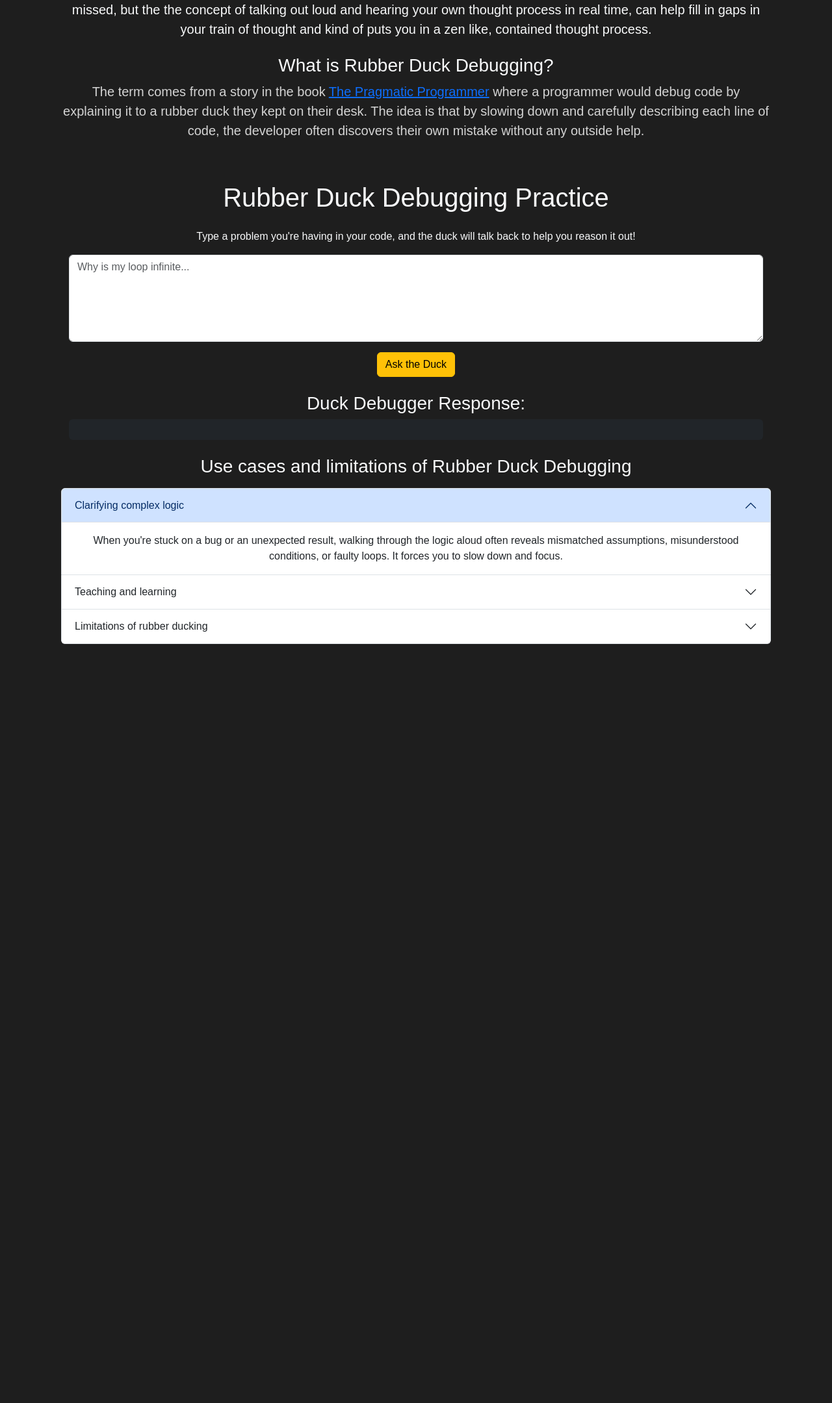
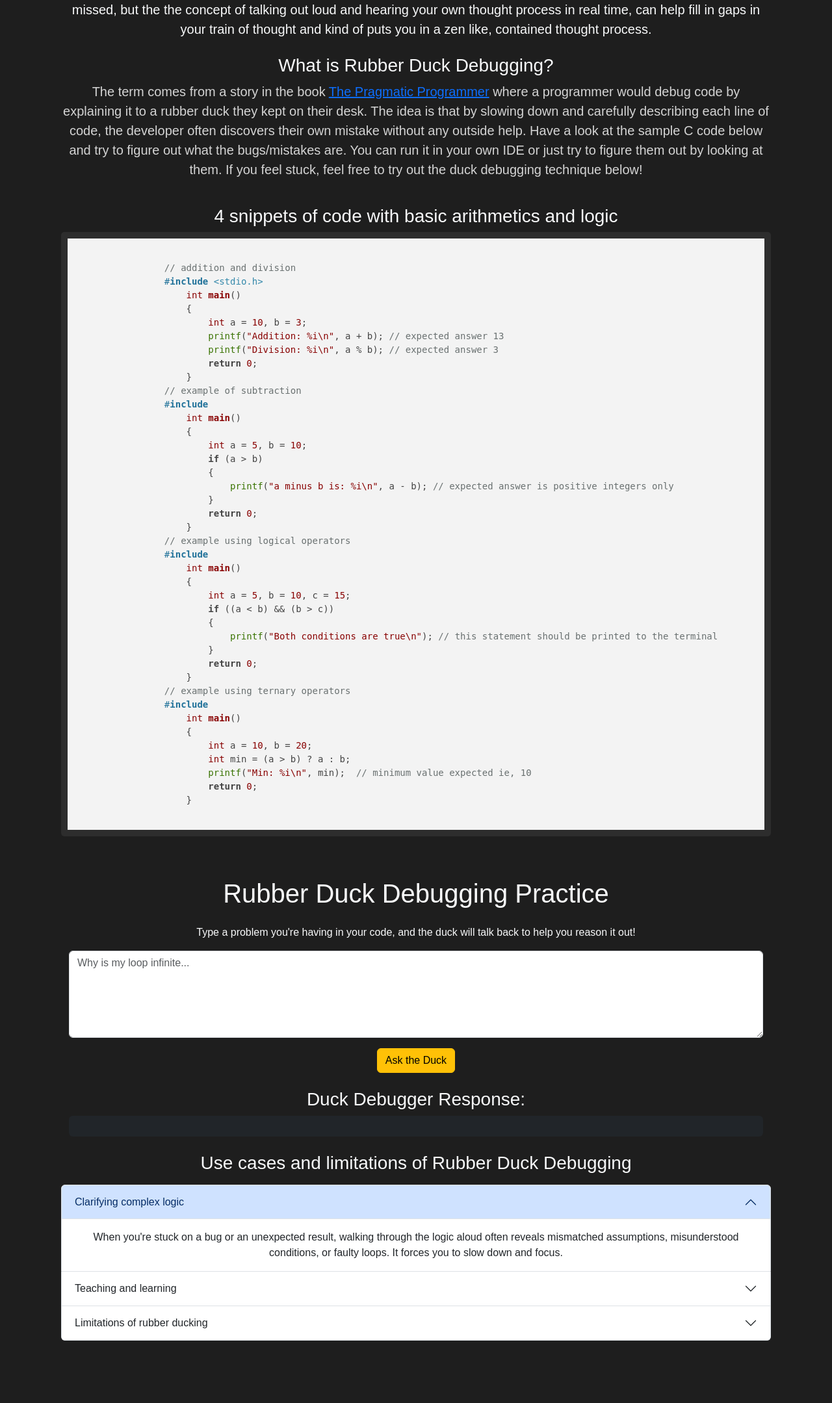
Before and after one commit to Hdave00/CS-Concepts-Visualised, a Flask app: page /rubberducking in a window 1280 px wide. Shown: the part 397-2556 px from the top of the page at 65% size. Before the commit the page ends 1388 px from the top, so only its background shows below. Run offline with Flask 3, Linux system fonts and the light colour scheme; some libraries are stand-ins or nearby versions.

Commit message:
added examples for rubber ducking

```diff
--- a/CS-Concepts-Visualized/templates/rubberducking.html
+++ b/CS-Concepts-Visualized/templates/rubberducking.html
@@ -23,7 +23,58 @@ Rubber Duck Debugging
             <h3 class="text-light">What is Rubber Duck Debugging?</h3>
             <p class="fs-5">
                 The term comes from a story in the book <a href="https://en.wikipedia.org/wiki/The_Pragmatic_Programmer">The Pragmatic Programmer</a> where a programmer would debug code by explaining it to a rubber duck they kept on their desk. The idea is that by slowing down and carefully describing each line of code, the developer often discovers their own mistake without any outside help.
+                Have a look at the sample C code below and try to figure out what the bugs/mistakes are. You can run it in your own IDE or just try to figure them out by looking at them. If you feel stuck, feel free to try out the
+                duck debugging technique below!
             </p>
+        </div>
+    </div>
+
+     <!-- sample code block -->
+     <div class="row mt-4">
+        <div class="col-md-12">
+            <h3 class="text-light">4 snippets of code with basic arithmetics and logic</h3>
+            <pre><code class="language-c">
+                // addition and division
+                #include &lt;stdio.h&gt;
+                    int main()
+                    {
+                        int a = 10, b = 3;
+                        printf("Addition: %i\n", a + b); // expected answer 13
+                        printf("Division: %i\n", a % b); // expected answer 3
+                        return 0;
+                    }
+                // example of subtraction
+                #include <stdio.h>
+                    int main()
+                    {
+                        int a = 5, b = 10;
+                        if (a > b)
+                        {
+                            printf("a minus b is: %i\n", a - b); // expected answer is positive integers only
+                        }
+                        return 0;
+                    }
+                // example using logical operators
+                #include <stdio.h>
+                    int main()
+                    {
+                        int a = 5, b = 10, c = 15;
+                        if ((a < b) && (b > c))
+                        {
+                            printf("Both conditions are true\n"); // this statement should be printed to the terminal
+                        }
+                        return 0;
+                    }
+                // example using ternary operators
+                #include <stdio.h>
+                    int main()
+                    {
+                        int a = 10, b = 20;
+                        int min = (a > b) ? a : b;
+                        printf("Min: %i\n", min);  // minimum value expected ie, 10
+                        return 0;
+                    }
+            </code></pre>
         </div>
     </div>
 
```
